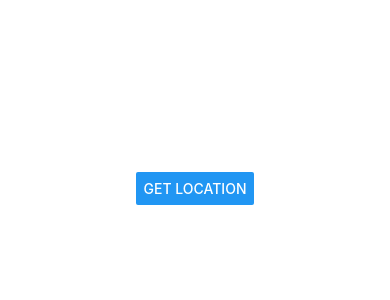
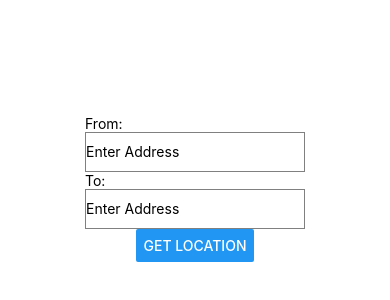
Before and after one commit to Dhanshree-Sonar/Share-Places, a React Native app: screen / in a window 390 px wide. Shown: the part 234-534 px from the top of the page. Built offline with nearby package versions, Linux system fonts and the light colour scheme.

Commit message:
Feat: Provide input box to enter addresses

```diff
--- a/App.js
+++ b/App.js
@@ -14,6 +14,7 @@ import {
 import openMap from 'react-native-open-maps';
 
 import FetchLocation from './components/FetchLocation';
+import InputSection from './components/InputSection';
 
 export default class App extends Component<Props> {
   getUserLocationHandler = () => {
@@ -27,6 +28,7 @@ export default class App extends Component<Props> {
   render() {
     return (
       <View style={styles.container}>
+        <InputSection/>
         <FetchLocation onGetLocation={this.getUserLocationHandler}/>
       </View>
     );
@@ -39,5 +41,5 @@ const styles = StyleSheet.create({
     backgroundColor: "#fff",
     alignItems: "center",
     justifyContent: "center"
-  }
+  },
 });
--- /dev/null
+++ b/components/InputBox.js
@@ -0,0 +1,19 @@
+import React, { Component } from 'react';
+import { TextInput } from 'react-native';
+
+export default class InputBox extends Component {
+  constructor(props) {
+    super(props);
+    this.state = { text: 'Enter Address' };
+  }
+
+  render() {
+    return (
+      <TextInput
+        style={{height: 40, borderColor: 'gray', borderWidth: 1}}
+        onChangeText={(text) => this.setState({text})}
+        value={this.state.text}
+      />
+    );
+  }
+}
--- /dev/null
+++ b/components/InputSection.js
@@ -0,0 +1,18 @@
+import React, { Component } from 'react';
+import { View, Text } from 'react-native';
+import InputBox from './InputBox';
+
+export default class InputSection extends Component {
+  render() {
+    return (
+      <View>
+        <View>
+          <Text>From:</Text><InputBox/>
+        </View>
+        <View>
+          <Text>To:</Text><InputBox/>
+        </View>
+      </View>
+    );
+  }
+}
```
